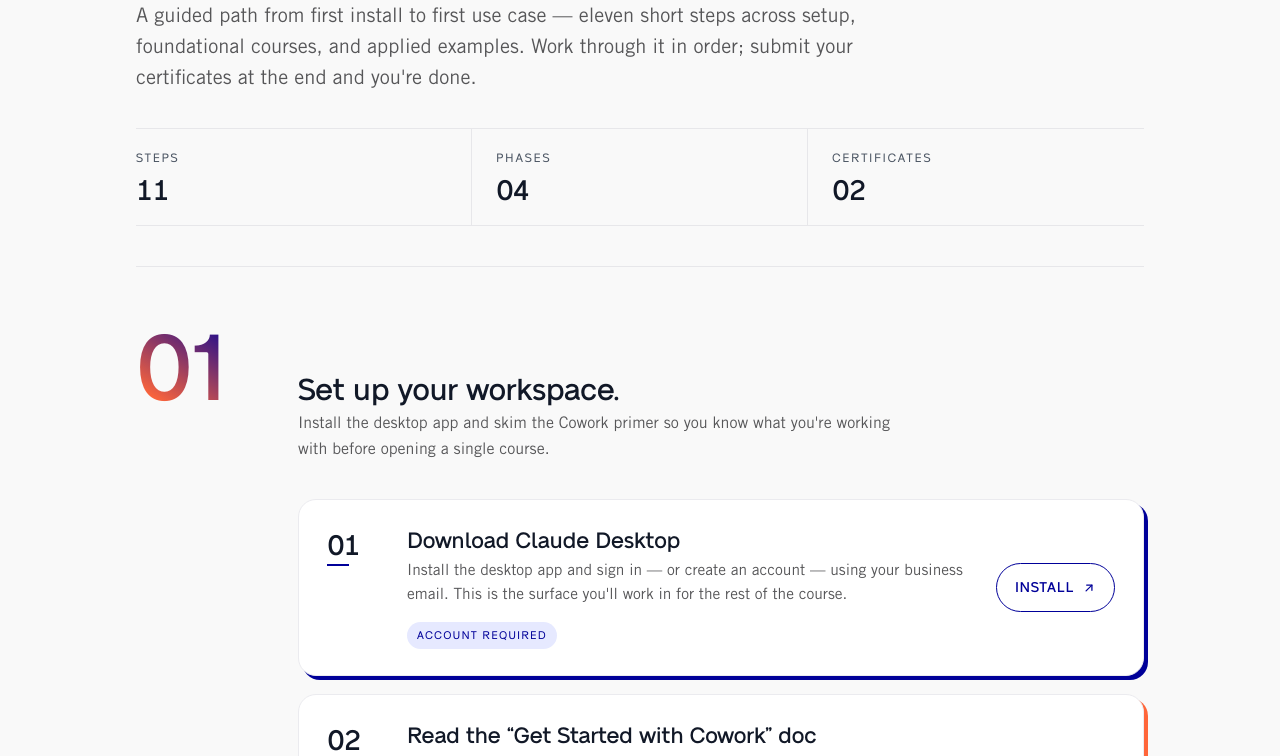
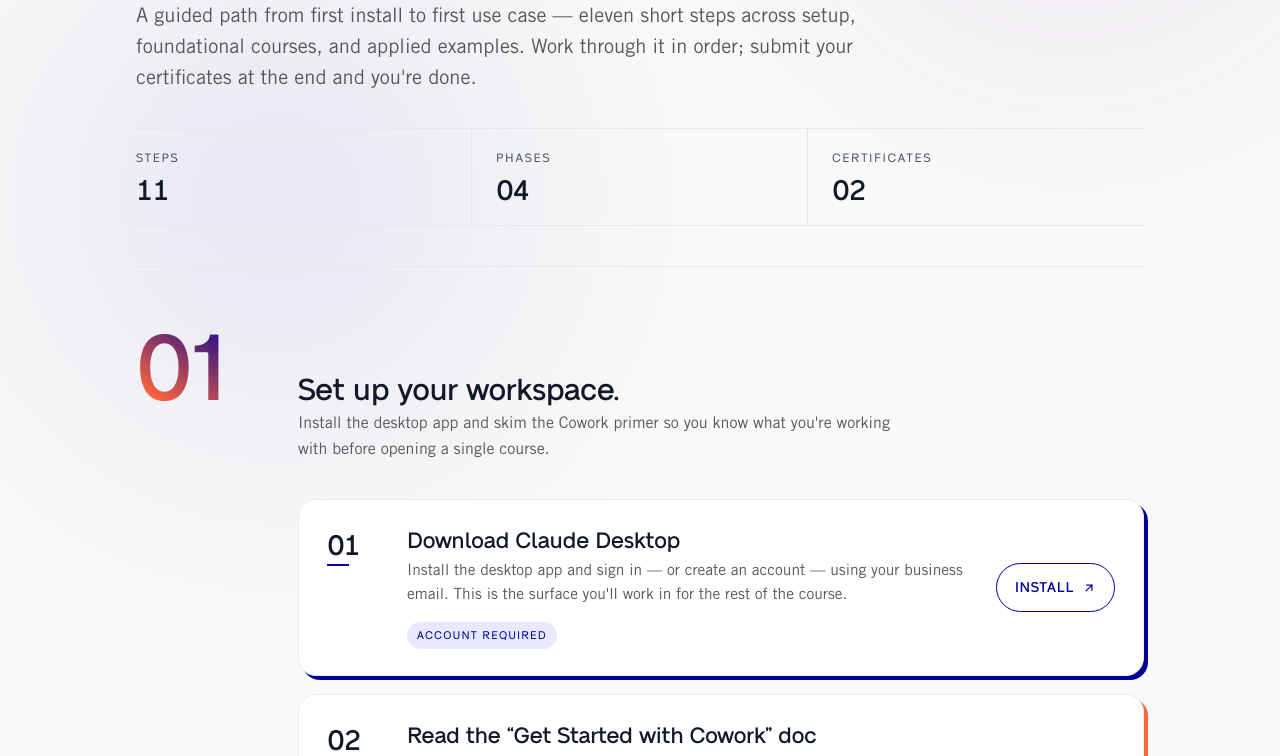
Before and after one commit to jackhaidet-wq/rtp-training, a plain HTML site: page index.html in a window 1280 px wide. Shown: the part 405-1161 px from the top of the page. Drawn offline with Linux system fonts and the light colour scheme; a web font is replaced by a local one.

Commit message:
Add subtle drifting purple/navy gradient blobs in background

```diff
--- a/index.html
+++ b/index.html
@@ -23,12 +23,55 @@
     font-family: var(--font-body);
     font-size: 17px;
     line-height: 1.6;
+    overflow-x: hidden;
   }
 
   a { color: inherit; }
 
+  /* ---------- Background blobs ---------- */
+  .bg-blob {
+    position: fixed;
+    width: 60vmax;
+    height: 60vmax;
+    border-radius: 50%;
+    background: radial-gradient(circle, #7f3399 0%, transparent 65%);
+    filter: blur(110px);
+    opacity: 0.14;
+    z-index: 0;
+    pointer-events: none;
+    top: -15vmax;
+    right: -15vmax;
+    animation: blob-drift-1 48s ease-in-out infinite alternate;
+    will-change: transform;
+  }
+  .bg-blob--two {
+    top: auto;
+    right: auto;
+    bottom: -18vmax;
+    left: -15vmax;
+    background: radial-gradient(circle, #000099 0%, transparent 65%);
+    opacity: 0.10;
+    animation: blob-drift-2 64s ease-in-out infinite alternate;
+    animation-delay: -12s;
+  }
+  @keyframes blob-drift-1 {
+    0%   { transform: translate(0, 0) scale(1); }
+    50%  { transform: translate(-14vw, 12vh) scale(1.08); }
+    100% { transform: translate(8vw, -6vh) scale(0.96); }
+  }
+  @keyframes blob-drift-2 {
+    0%   { transform: translate(0, 0) scale(1); }
+    50%  { transform: translate(12vw, -10vh) scale(1.12); }
+    100% { transform: translate(-6vw, 6vh) scale(0.92); }
+  }
+  @media (prefers-reduced-motion: reduce) {
+    .bg-blob { animation: none; }
+  }
+
   /* ---------- Page chrome ---------- */
   .page {
+    position: relative;
+    z-index: 1;
     max-width: var(--page-max);
     margin: 0 auto;
     padding: 32px 56px 120px;
@@ -591,6 +634,9 @@
 </head>
 <body>
 
+<div class="bg-blob" aria-hidden="true"></div>
+<div class="bg-blob bg-blob--two" aria-hidden="true"></div>
+
 <main class="page">
 
   <!-- Top bar -->
```
